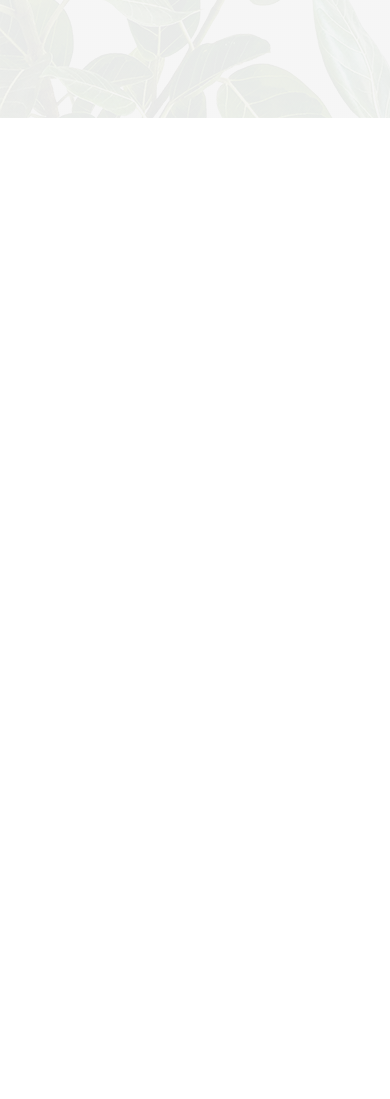
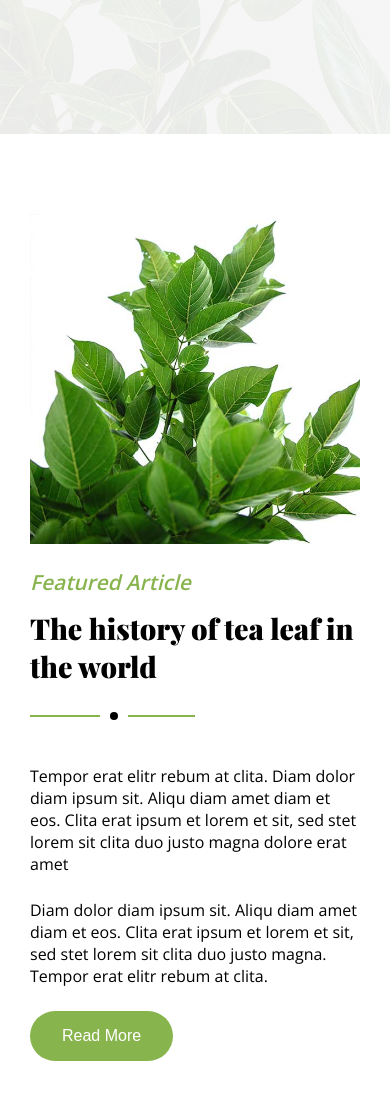
Before and after one commit to NouzNoushad/Html_Css_Websites, a plain HTML site: page tea_house_site/index.html in a window 390 px wide. Shown: the part 3069-4168 px from the top of the page. Before the commit the page ends 3187 px from the top, so only its background shows below. Drawn offline with nearby package versions, Linux system fonts and the light colour scheme.

Commit message:
blog section

```diff
--- a/tea_house_site/css/style.css
+++ b/tea_house_site/css/style.css
@@ -248,11 +248,14 @@ nav .nav-content {
     margin: 0 auto;
 }
 
-.home-content .explore {
-    color: var(--text-color);
+.button {
     font-size: 1rem;
     padding: 1rem 2rem;
     border-radius: 50px;
+}
+
+.home-content .explore {
+    color: var(--text-color);
 }
 
 /* About Section */
@@ -370,7 +373,7 @@ nav .nav-content {
     width: 50%;
     margin: 0 auto;
     text-align: center;
-    margin-bottom: 2rem;
+    margin-bottom: 3rem;
 }
 
 .products .main-title::before {
@@ -413,6 +416,45 @@ nav .nav-content {
 
 .products-overlay {
     border-image: linear-gradient(rgba(236, 236, 236, 0.486), rgba(236, 236, 236, 0.486)) fill 1;
+}
+
+/* Blog Section */
+
+.blog .blog-content {
+    display: flex;
+    align-items: flex-start;
+    justify-content: space-evenly;
+    gap: 20px;
+}
+
+.blog-content .blog-image {
+    width: 40%;
+}
+
+.blog-image img {
+    height: 100%;
+    width: 100%;
+    object-fit: cover;
+}
+
+.blog-content .blog-details {
+    width: 50%;
+}
+
+.blog-details .blog-p p{
+    font-family: var(--open-sans-font);
+    margin-bottom: 1.5rem;
+}
+
+.blog-details .read-more {
+    background-color: var(--primary-color);
+    color: var(--white-color);
+    transition: all 0.5s ease;
+}
+
+.blog-details .read-more:hover {
+    background-color: #a1d35f;
+    color: var(--text-color);
 }
 
 /* Media Queries */
@@ -504,6 +546,20 @@ nav .nav-content {
     .main-title h1 {
         font-size: 2rem;
     }
+
+    .blog .blog-content {
+        flex-direction: column;
+        max-width: 80%;
+        margin: 0 auto;
+    }
+
+    .blog-content .blog-image {
+        width: 100%;
+    }
+
+    .blog-content .blog-details {
+        width: 100%;
+    }
 }
 
 @media screen and (max-width: 760px) {
@@ -532,6 +588,10 @@ nav .nav-content {
     .products .main-title {
         width: 90%;
     }
+
+    .blog .blog-content {
+        max-width: 90%;
+    }
 }
 
 @media screen and (max-width: 570px) {
@@ -547,4 +607,8 @@ nav .nav-content {
         width: 100%;
         height: auto;
     }
+
+    .blog .blog-content {
+        max-width: 100%;
+    }
 }
--- a/tea_house_site/index.html
+++ b/tea_house_site/index.html
@@ -63,7 +63,7 @@
                 <div class="title">
                     <h1>Organic & Quality Tea Production</h1>
                 </div>
-                <button class="explore">Explore More</button>
+                <button class="button explore">Explore More</button>
             </div>
         </div>
     </section>
@@ -158,6 +158,29 @@
             </div>
         </div>
       </section>
+      <!-- Products Section End -->
+
+      <!-- Blog Section -->
+       <section class="blog" id="blog">
+        <div class="container">
+            <div class="blog-content">
+                <div class="blog-image">
+                    <img src="img/article.jpg" alt="article">
+                </div>
+                <div class="blog-details">
+                    <div class="main-title">
+                        <h4>Featured Article</h4>
+                        <h1>The history of tea leaf in the world</h1>
+                    </div>
+                    <div class="blog-p">
+                        <p>Tempor erat elitr rebum at clita. Diam dolor diam ipsum sit. Aliqu diam amet diam et eos. Clita erat ipsum et lorem et sit, sed stet lorem sit clita duo justo magna dolore erat amet</p>
+                        <p>Diam dolor diam ipsum sit. Aliqu diam amet diam et eos. Clita erat ipsum et lorem et sit, sed stet lorem sit clita duo justo magna. Tempor erat elitr rebum at clita.</p>
+                    </div>
+                    <button class="button read-more">Read More</button>
+                </div>
+            </div>
+        </div>
+       </section>
 
     <!-- Javascript -->
     <script src="js/script.js"></script>
```
